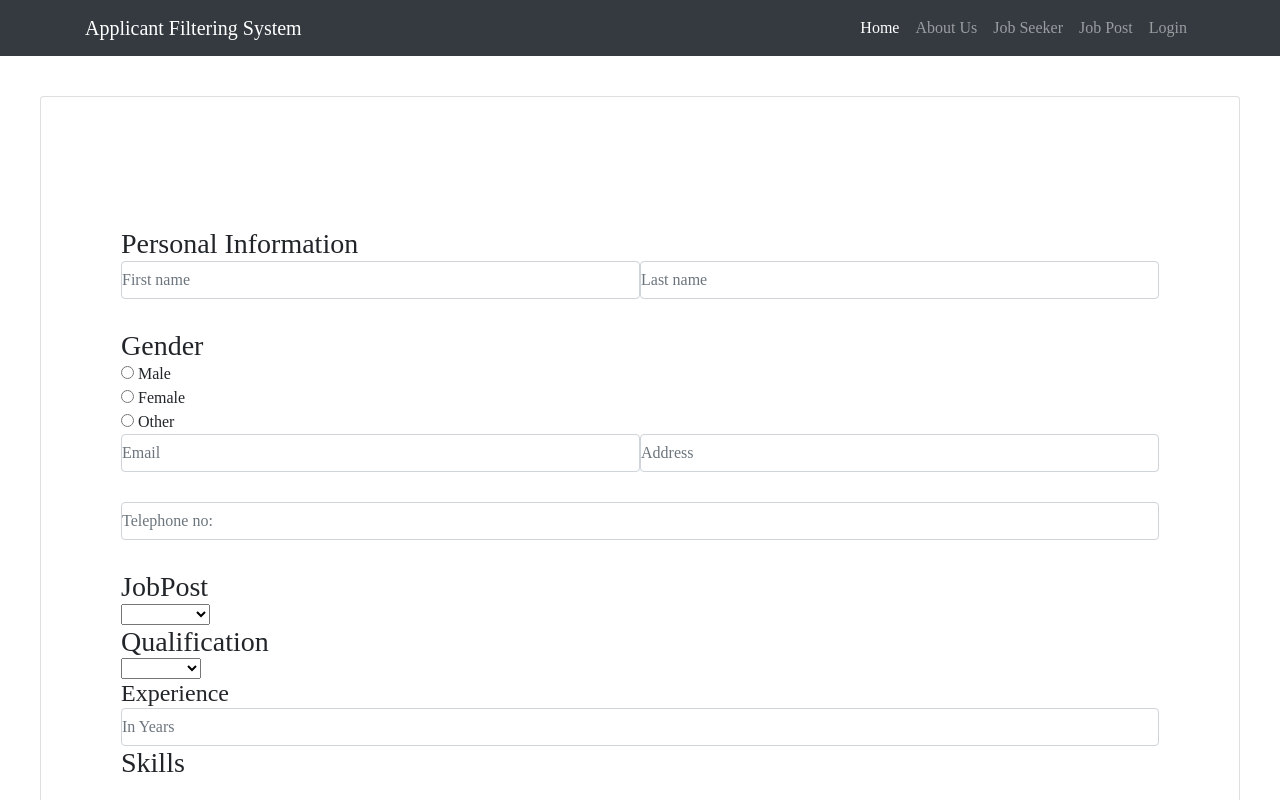
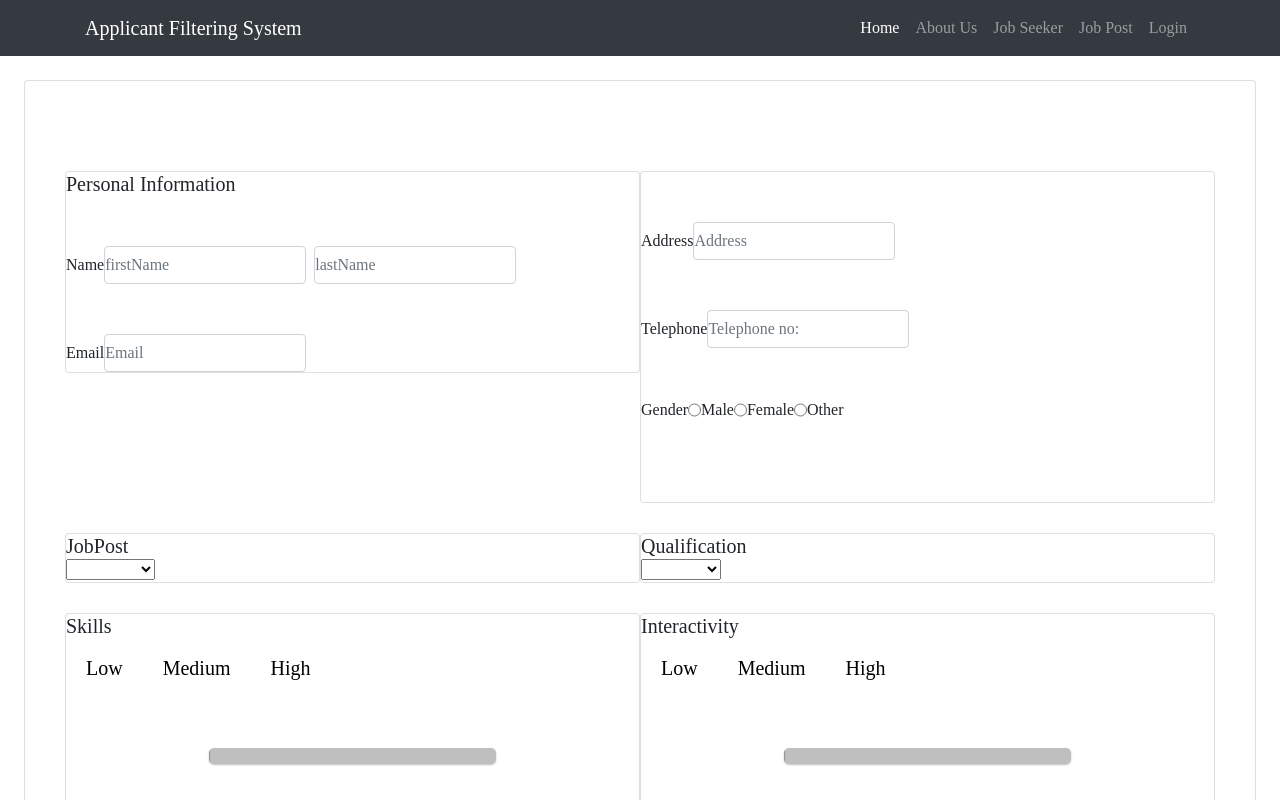
Before and after one commit to kamalapun/applicant-filtering-system-Angular, an Angular app: page /jobseeker in a window 1280 px wide. Shown: the top 800 px of the page. Built offline with nearby package versions, Linux system fonts and the light colour scheme.

Commit message:
modified

```diff
--- a/src/app/jobseeker/jobseeker.component.html
+++ b/src/app/jobseeker/jobseeker.component.html
@@ -1,107 +1,123 @@
 <section class="jobseek bg-cover">
-  <div class="card" style="margin:5vh;padding:10vh">
+  <div class="card" style="margin:3vh;padding:5vh">
     <!-- <img class="card-img-top" src="abcd.jpg" alt="Card image cap"> -->
     <div class="card-body">
       <form>
         <div class="form-group">
-          <h3>Personal Information</h3>
           <div class="row">
-            <div class="col">
-              <input type="text" name="firstname" [(ngModel)]="jobseekerObject.firstname" class="form-control"
-                placeholder="First name">
+            <div class="col-sm-6">
+              <div class="card">
+                <div class="card-body">
+                  <h5 class="card-title">Personal Information</h5>
+                  <form class="form-inline">
+                      <label>Name</label>
+                      <div class="form-group mr-2">
+                          <label class="sr-only" for="inputName">FirstName</label>
+                          <input type="firstname"  name="firstname" [(ngModel)]="jobseekerObject.firstname" class="form-control" id="inputName" placeholder="firstName">
                       </div>
-            <div class="col">
-              <input type="text" name="lastname" [(ngModel)]="jobseekerObject.lastname" class="form-control"
-                placeholder="Last name">
+                      <div class="form-group mr-2">
+                          <label class="sr-only" for="inputName">LastName</label>
+                          <input type="name" name="lastname" [(ngModel)]="jobseekerObject.lastname" class="form-control" id="inputName" placeholder="lastName">
+                      </div>
+                      </form>
+                    <div class="form-inline">
+                        <label>Email</label>
+                        <input type="email" name="email" [(ngModel)]="jobseekerObject.email" class="form-control" placeholder="Email">
                     </div>
                 </div>
-          <div class="form-group">
-            <h3>Gender</h3>
-            <input type="radio" name="gender" name="male" [(ngModel)]="jobseekerObject.gender" value="male"> Male<br>
-            <input type="radio" name="gender" name="female" [(ngModel)]="jobseekerObject.gender" value="female">
-            Female<br>
-            <input type="radio" name="gender" name="other" [(ngModel)]="jobseekerObject.gender" value="other"> Other
               </div>
-          <div class="row">
-            <div class="col">
-              <input type="email" name="email" [(ngModel)]="jobseekerObject.email" class="form-control"
-                placeholder="Email">
             </div>
-            <div class="col">
+            <div class="col-sm-6">
+              <div class="card">
+                <div class="card-body">
+                 <form class="form-inline">
+                        <label>Address</label>
+                      <div class="form-group mr-2">
                         <input type="text" name="address" [(ngModel)]="jobseekerObject.address" class="form-control"
                         placeholder="Address">
                     </div>
-          </div>
-          <div class="row">
-            <div class="col">
-              <input type="tel" name="phone" [(ngModel)]="jobseekerObject.phone" class="form-control"
+                 </form>
+                 <div class="form-inline">
+                        <label >Telephone</label>
+                        <div class="form-group mr-2">
+                            <input type="telephone" name="phone" [(ngModel)]="jobseekerObject.phone" class="form-control"
                             placeholder="Telephone no:">
                         </div>
                       </div>
+
+                      <form class="form-inline">
+                          <div class="row">
+                              <label>Gender</label>
+                              <input type="radio" name="gender" name="male" [(ngModel)]="jobseekerObject.gender" value="male">
+                              Male<br>
+                              <input type="radio" name="gender" name="female" [(ngModel)]="jobseekerObject.gender" value="female">
+                              Female<br>
+                              <input type="radio" name="gender" name="other" [(ngModel)]="jobseekerObject.gender" value="other">
+                              Other
                           </div>
-        <div class="form-group">
-          <h3>JobPost</h3>
-          <div class="form-row">
-            <select class="selectpicker" data-selected-text-format="count" name="post" [(ngModel)] = "jobseekerObject.post">
+                      </form>
+                </div>
+              </div>
+            </div>
+          </div>
+
+
+          <div class="row">
+              <div class="col-sm-6">
+                <div class="card">
+                  <div class="card-body">
+                    <h5 class="card-title">JobPost</h5>
+                    <select class="selectpicker" data-selected-text-format="count" name="post"
+                    [(ngModel)]="jobseekerObject.post">
                     <option>Developer</option>
                     <option>Q.A</option>
                     <option>DBA</option>
                   </select>
                   </div>
                 </div>
-        <div class="form-group">
-          <h3>Qualification</h3>
-          <div class="form-row">
-            <select class="selectpicker" data-selected-text-format="count" name="qualification" [(ngModel)] = "jobseekerObject.qualification">
+              </div>
+              <div class="col-sm-6">
+                <div class="card">
+                  <div class="card-body">
+                    <h5 class="card-title">Qualification</h5>
+                    <div class="col">
+                        <select class="selectpicker" data-selected-text-format="count" name="qualification"
+                          [(ngModel)]="jobseekerObject.qualification">
                           <option>Bachelor</option>
                           <option>Master</option>
                         </select>
                       </div>
                   </div>
-
-        <!-- <div class="form-group">
-          <h3>Training</h3>
-          <div class="form-row">
-            <div class="col-6">
-              <input type="text" name="Courses" [(ngModel)]="jobseekerObject.Courses" class="form-control"
-                placeholder="Courses">
-            </div>
-            <div class="col-6">
-              <input type="text" name="Duration" [(ngModel)]="jobseekerObject.Duration" class="form-control"
-                placeholder="Duration">
                 </div>
               </div>
-        </div> -->
-        <div class="form-group">
-          <div class="col">
-            <h4>Experience</h4>
-            <input type="number"  name="experience" [(ngModel)]="jobseekerObject.experience" class="form-control" placeholder="In Years">
             </div>
-        </div>
-        <div class="form-group">
-          <h3>Skills</h3>
-          <div class="container">
 
+          <div class="row">
+            <div class="col-sm-6">
+              <div class="card">
+                <div class="card-body">
+                  <h5 class="card-title">Skills</h5>
                   <input type="radio" name="low" [(ngModel)]="jobseekerObject.skills" class="radio-hide" name="progress"
                     value="ten" id="ten" unchecked>
                   <label class="label-text" for="ten">Low</label>
 
-            <input type="radio" name="medium" [(ngModel)]="jobseekerObject.skills" class="radio-hide" name="progress"
-              value="fifty" id="fifty">
+                  <input type="radio" name="medium" [(ngModel)]="jobseekerObject.skills" class="radio-hide"
+                    name="progress" value="fifty" id="fifty">
                   <label class="label-text" for="fifty">Medium</label>
 
-            <input type="radio" name="high" [(ngModel)]="jobseekerObject.skills" class="radio-hide" name="progress"
-              value="onehundred" id="onehundred">
+                  <input type="radio" name="high" [(ngModel)]="jobseekerObject.skills" class="radio-hide"
+                    name="progress" value="onehundred" id="onehundred">
                   <label class="label-text" for="onehundred">High</label>
                   <div class="progress">
                     <div class="progress-bar"></div>
                   </div>
                 </div>
               </div>
-
-        <div class="form-group">
-          <h3>Interactivity</h3>
-          <div class="container">
+            </div>
+            <div class="col-sm-6">
+              <div class="card">
+                <div class="card-body">
+                  <h5 class="card-title">Interactivity</h5>
                   <input type="radio" name="low" [(ngModel)]="jobseekerObject.interactivity" class="radio-hide1"
                     name="progress1" value="twentyfive" id="twentyfive">
                   <label class="label-text" for="twentyfive">Low</label>
@@ -116,10 +132,14 @@
                   <div class="progress">
                     <div class="progress-bar"></div>
                   </div>
+
+                </div>
+              </div>
+            </div>
           </div>
         </div>
 
-        <button type="submit" class="btn btn-primary" (click)="saveJobseeker()">Submit</button>
+        <button type="submit" class="btn btn-primary btn-lg" (click)="goto()">Submit</button>
       </form>
     </div>
   </div>
```
Lines whose indentation alone changed are shown as unchanged.
